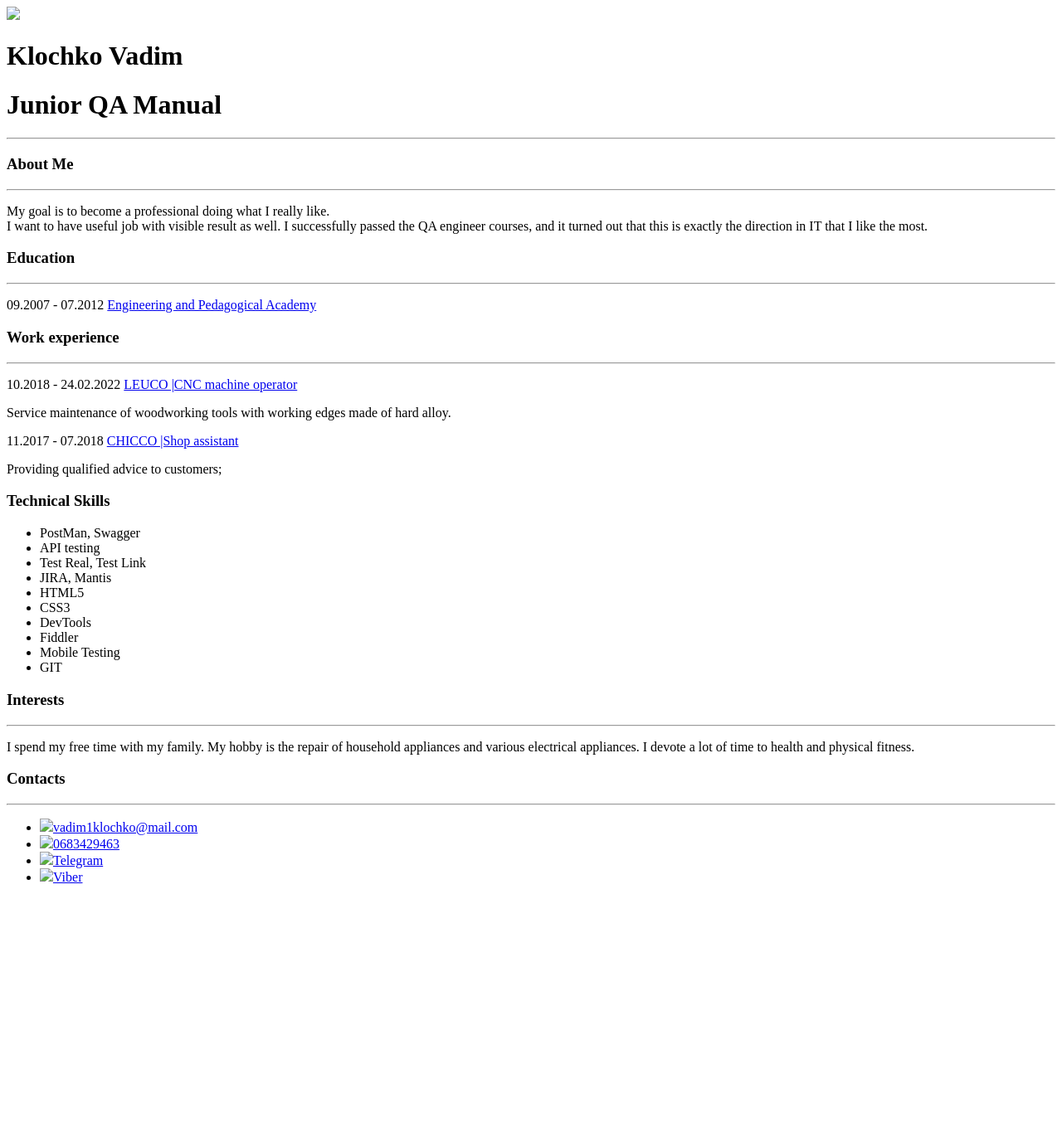
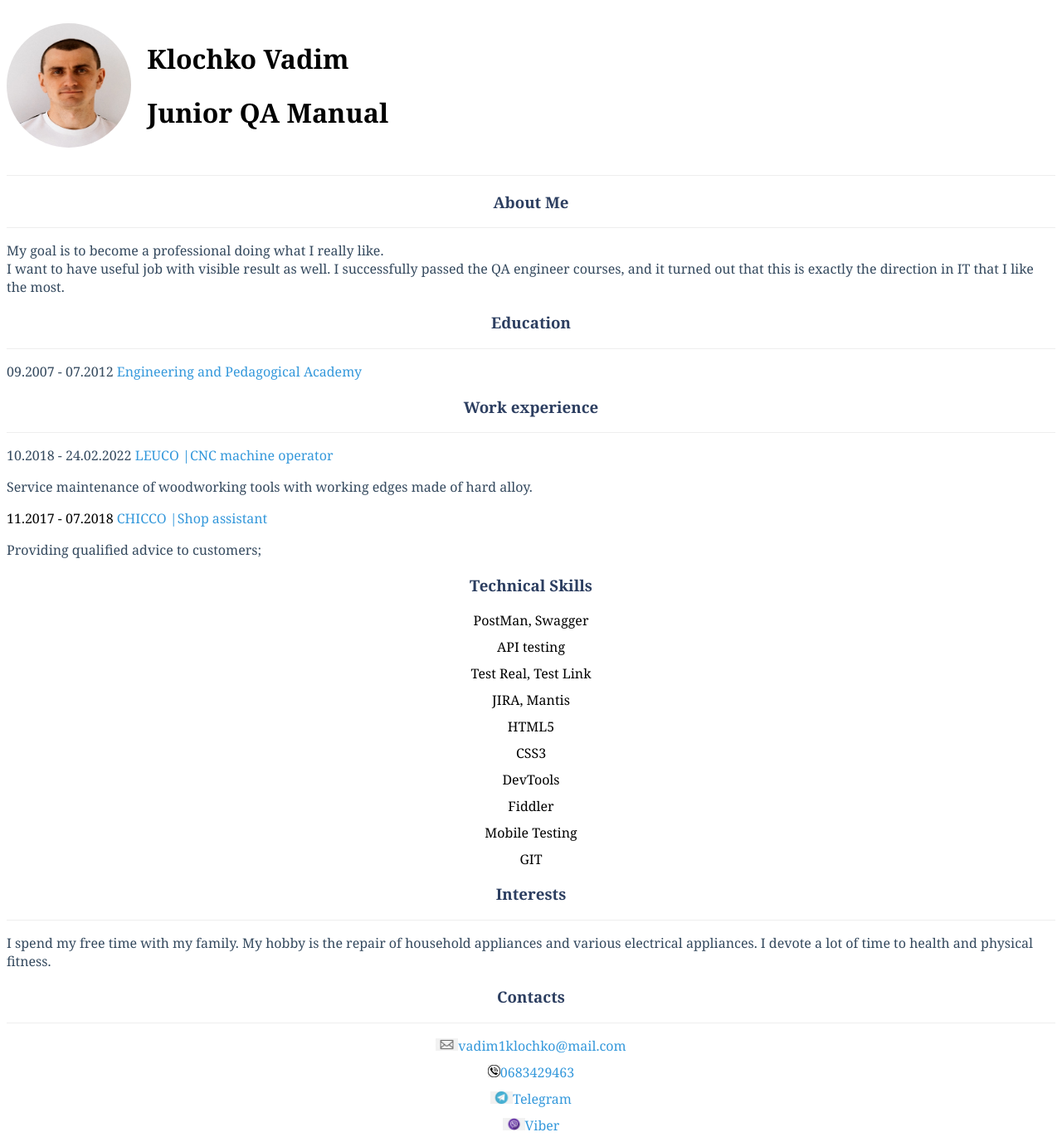
Before and after one commit to Vadim1Klochko/Hillel-QA-Manual, a plain HTML site: page index.html in a window 1280 px wide. Shown: the whole page at 83% size. Before the commit the page ends 1083 px from the top, so only its background shows below. Drawn offline with Linux system fonts and the light colour scheme.

Commit message:
added image foдвук

```diff
--- a/index.html
+++ b/index.html
@@ -1,18 +1,21 @@
 <!DOCTYPE html>
-<html lang="en"></html>
+<html lang="en">
+
+</html>
 
 <head>
     <meta charset="UTF-8">
     <meta http-equiv="X-UA-Compatible" content="IE=edge">
     <meta name="viewport" content="width=device-width, initial-scale=1.0">
     <title>My CV</title>
+    <link href="main.css" rel="stylesheet">
 </head>
 
 <body>
     <div class="conteiner"></div>
     <div class="header">
         <div class="photo">
-                <img src="/Image/Vadym.png" height="150px" />
+            <img src="Image/Vadym.png" height="150px" />
         </div>
         <div class="author">
             <div class="info_box">
@@ -66,18 +69,17 @@
     <hr>
     <ul class="contacts">
         <li>
-                    <img src="/Image/png-transparent-enmail.png" height="15px" /><a
+            <img src="Image/png-transparent-enmail.png" height="15px" /><a
                 href="mailto:vadim1klochko@mail.com">vadim1klochko@mail.com</a>
         </li>
         <li>
-                    <img src="/Image/tell.png" height="15px" /><a href="tel:0683429463">0683429463</a>
+            <img src="Image/tell.png" height="15px" /><a href="tel:0683429463">0683429463</a>
         </li>
         <li>
-                    <img src="/Image/telegram.png" height="15px" /><a
-                        href="https://telegram.me/vadim1klochko">Telegram</a>
+            <img src="Image/telegram.png" height="15px" /><a href="https://telegram.me/vadim1klochko">Telegram</a>
         </li>
         <li>
-                    <img src="/Image/viber.png" height="15px" /><a href="viber://chat?number=0683429463">Viber</a>
+            <img src="Image/viber.png" height="15px" /><a href="viber://chat?number=0683429463">Viber</a>
         </li>
 
     </ul>
```
Also changed, not shown: Image/2.png (added), Image/Vadym.png (added), Image/png-transparent-enmail.png (added), Image/telegram.png (added), Image/tell.png (added), Image/viber.png (added), main.css (renamed from main.scss). Lines whose indentation alone changed are shown as unchanged.
